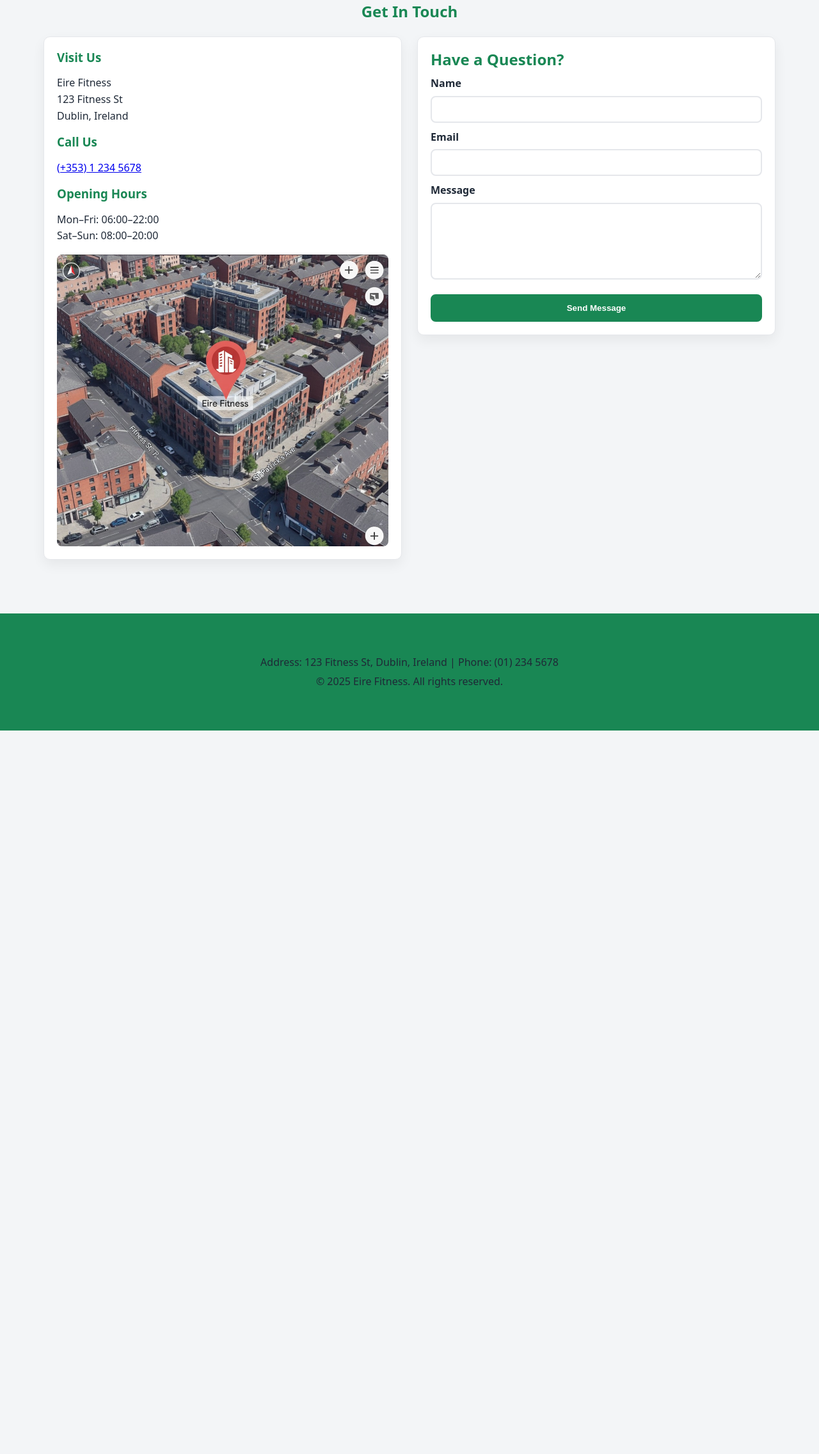
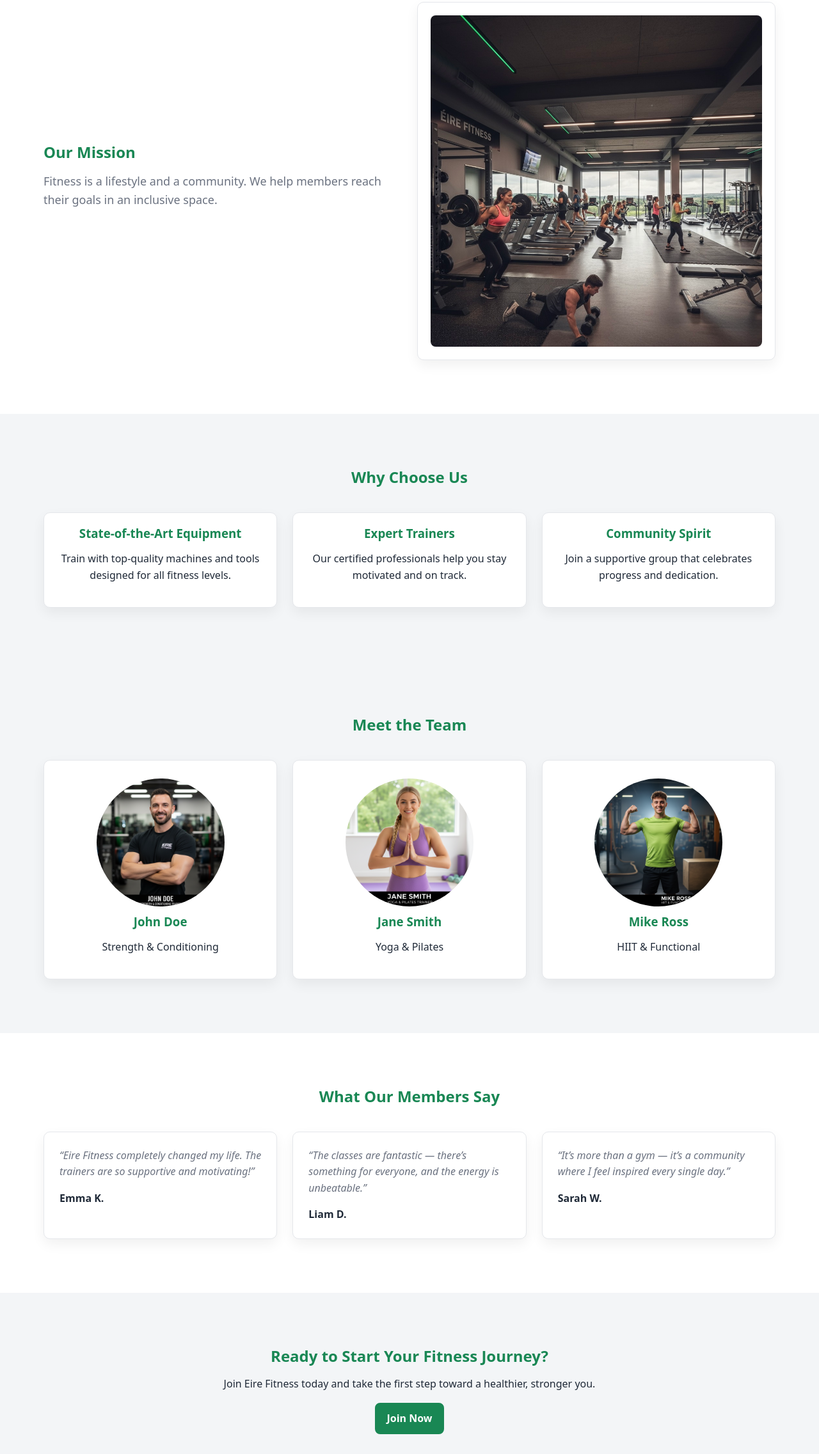
Before and after one commit to Sirlysy/EireFitness, a plain HTML site: page contact.html in a window 1280 px wide. Shown: the part 145-2418 px from the top of the page at 64% size. Before the commit the page ends 1287 px from the top, so only its background shows below. Drawn offline with nearby package versions, Linux system fonts and the light colour scheme.

Commit message:
Update contact.html

```diff
--- a/contact.html
+++ b/contact.html
@@ -4,13 +4,9 @@
   <!-- This head is used to load meta tags, Bootstrap GRID ONLY, and our styles -->
   <meta charset="utf-8">
   <meta name="viewport" content="width=device-width, initial-scale=1">
-  <title>Contact - Eire Fitness</title>
+  <title>About - Eire Fitness</title>
   <link rel="stylesheet" href="https://cdn.jsdelivr.net/npm/bootstrap@5.3.3/dist/css/bootstrap-grid.min.css">
   <link rel="stylesheet" href="css/style.css">
-   <!-- SEO -->
-  <meta name="description" content="Eire Fitness - modern gym offering classes, memberships, and training in Dublin. Join today.">
-  <meta name="keywords" content="Eire Fitness, gym Ireland, fitness Dublin, membership, classes, training, join now">
-  <link rel="canonical" href="https://DawidNowak2025.github.io/">
 </head>
 <body>
 
@@ -21,58 +17,134 @@
       <button class="nav__btn" aria-label="Toggle menu" data-nav-toggle>&#9776;</button>
       <ul class="nav__menu" data-nav-menu>
         <li><a class="" href="index.html">Home</a></li>
-        <li><a class="" href="about.html">About</a></li>
+        <li><a class="is-active" href="about.html">About</a></li>
         <li><a class="" href="classes.html">Classes</a></li>
         <li><a class="" href="membership.html">Membership</a></li>
-        <li><a class="is-active" href="contact.html">Contact</a></li>
+        <li><a class="" href="contact.html">Contact</a></li>
         <li><a class="btn" href="join.html">Join Now</a></li>
       </ul>
     </div>
   </nav>
 
 
-  <!-- This section is used to provide contact details and a validated form -->
-  <section class="section section--light">
+  <!-- This section is used to describe the gym mission with an image -->
+  <section class="section section--panel">
     <div class="container">
-      <h1 class="center">Get In Touch</h1>
-      <div class="row mt24">
+      <div class="row align-items-center">
+        <div class="col-md-6">
+          <h1>Our Mission</h1>
+          <p class="lead">Fitness is a lifestyle and a community. We help members reach their goals in an inclusive space.</p>
+        </div>
         <div class="col-md-6">
           <div class="card">
-            <h3>Visit Us</h3>
-            <p>Eire Fitness<br>123 Fitness St<br>Dublin, Ireland</p>
-            <h3>Call Us</h3>
-            <p><a href="tel:+35312345678">(+353) 1 234 5678</a></p>
-            <h3>Opening Hours</h3>
-            <p>Mon–Fri: 06:00–22:00<br>Sat–Sun: 08:00–20:00</p>
-            <div class="mt16">
-              <img src="assets/map.jpg" alt="Map placeholder (replace with real map or image)" style="width:100%; border-radius:8px;">
-            </div>
+            <img src="assets/hero-img2.jpg" alt="Eire Fitness" style="width:100%; border-radius: 8px;">
           </div>
-        </div>
-        <div class="col-md-6">
-          <form id="contact-form" class="form" novalidate>
-            <h2 class="m0">Have a Question?</h2>
-            <div>
-              <label for="contactName">Name</label>
-              <input id="contactName" type="text" required>
-              <div class="error">Name is required.</div>
-            </div>
-            <div>
-              <label for="contactEmail">Email</label>
-              <input id="contactEmail" type="email" required>
-              <div class="error">Please enter a valid email.</div>
-            </div>
-            <div>
-              <label for="contactMessage">Message</label>
-              <textarea id="contactMessage" rows="5" required></textarea>
-              <div class="error">Message cannot be empty.</div>
-            </div>
-            <button class="btn btn--full mt16" type="submit">Send Message</button>
-          </form>
         </div>
       </div>
     </div>
   </section>
+
+
+  <!--This section shows why choose us-->
+  <section class="section section--light">
+  <div class="container">
+    <h2 class="center">Why Choose Us</h2>
+    <div class="row gy-3 mt24">
+      <div class="col-md-4">
+        <div class="card center">
+          <h3>State-of-the-Art Equipment</h3>
+          <p>Train with top-quality machines and tools designed for all fitness levels.</p>
+        </div>
+      </div>
+      <div class="col-md-4">
+        <div class="card center">
+          <h3>Expert Trainers</h3>
+          <p>Our certified professionals help you stay motivated and on track.</p>
+        </div>
+      </div>
+      <div class="col-md-4">
+        <div class="card center">
+          <h3>Community Spirit</h3>
+          <p>Join a supportive group that celebrates progress and dedication.</p>
+        </div>
+      </div>
+    </div>
+  </div>
+</section>
+
+  <!-- This section is used to present the team members -->
+  <section class="section section--light">
+    <div class="container">
+      <h2 class="center">Meet the Team</h2>
+      <div class="row gy-3 mt24">
+        <div class="col-md-4">
+          <div class="card center">
+            <img src="assets/trainer1.jpg" alt="Trainer 1" style="width:200px; height:200px; object-fit:cover; border-radius:50%; margin: 8px auto 12px;">
+            <h3>John Doe</h3>
+            <p>Strength & Conditioning</p>
+          </div>
+        </div>
+        <div class="col-md-4">
+          <div class="card center">
+            <img src="assets/trainer2.jpg" alt="Trainer 2" style="width:200px; height:200px; object-fit:cover; border-radius:50%; margin: 8px auto 12px;">
+            <h3>Jane Smith</h3>
+            <p>Yoga & Pilates</p>
+          </div>
+        </div>
+        <div class="col-md-4">
+          <div class="card center">
+            <img src="assets/trainer3.jpg" alt="Trainer 3" style="width:200px; height:200px; object-fit:cover; border-radius:50%; margin: 8px auto 12px;">
+            <h3>Mike Ross</h3>
+            <p>HIIT & Functional</p>
+          </div>
+        </div>
+      </div>
+    </div>
+  </section>
+
+<!-- This section is used to show member testimonials -->
+<section class="section section--panel testimonials">
+  <div class="container">
+    <h2 class="center">What Our Members Say</h2>
+    <div class="row gy-3 mt24">
+      <div class="col-md-4">
+        <div class="testimonial-card">
+          <p class="testimonial-text">“Eire Fitness completely changed my life. The trainers are so supportive and motivating!”</p>
+          <div class="testimonial-author">
+            <strong>Emma K.</strong>
+          </div>
+        </div>
+      </div>
+
+      <div class="col-md-4">
+        <div class="testimonial-card">
+          <p class="testimonial-text">“The classes are fantastic — there’s something for everyone, and the energy is unbeatable.”</p>
+          <div class="testimonial-author">
+            <strong>Liam D.</strong>
+          </div>
+        </div>
+      </div>
+
+      <div class="col-md-4">
+        <div class="testimonial-card">
+          <p class="testimonial-text">“It’s more than a gym — it’s a community where I feel inspired every single day.”</p>
+          <div class="testimonial-author">
+            <strong>Sarah W.</strong>
+          </div>
+        </div>
+      </div>
+    </div>
+  </div>
+</section>
+
+
+<section class="section section--light center">
+  <div class="container">
+    <h2>Ready to Start Your Fitness Journey?</h2>
+    <p>Join Eire Fitness today and take the first step toward a healthier, stronger you.</p>
+    <a href="join.html" class="btn">Join Now</a>
+  </div>
+</section>
 
 
   <!-- This footer is used on every page -->
```
